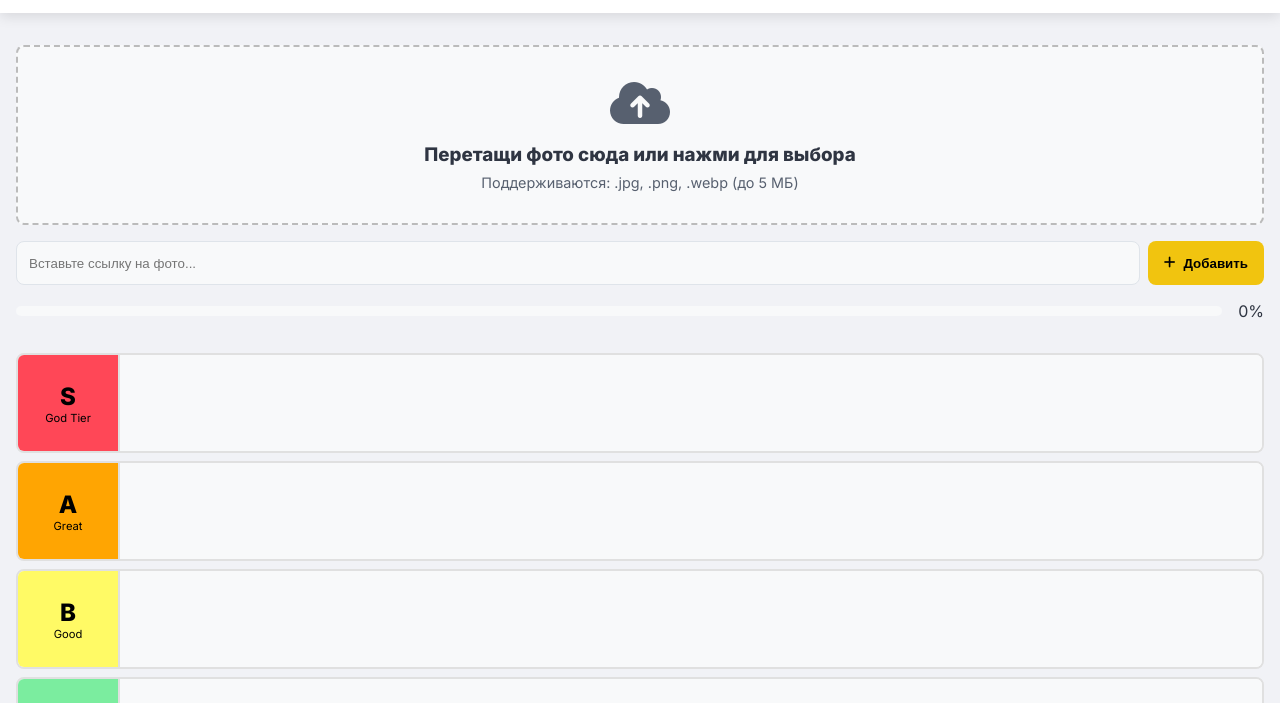
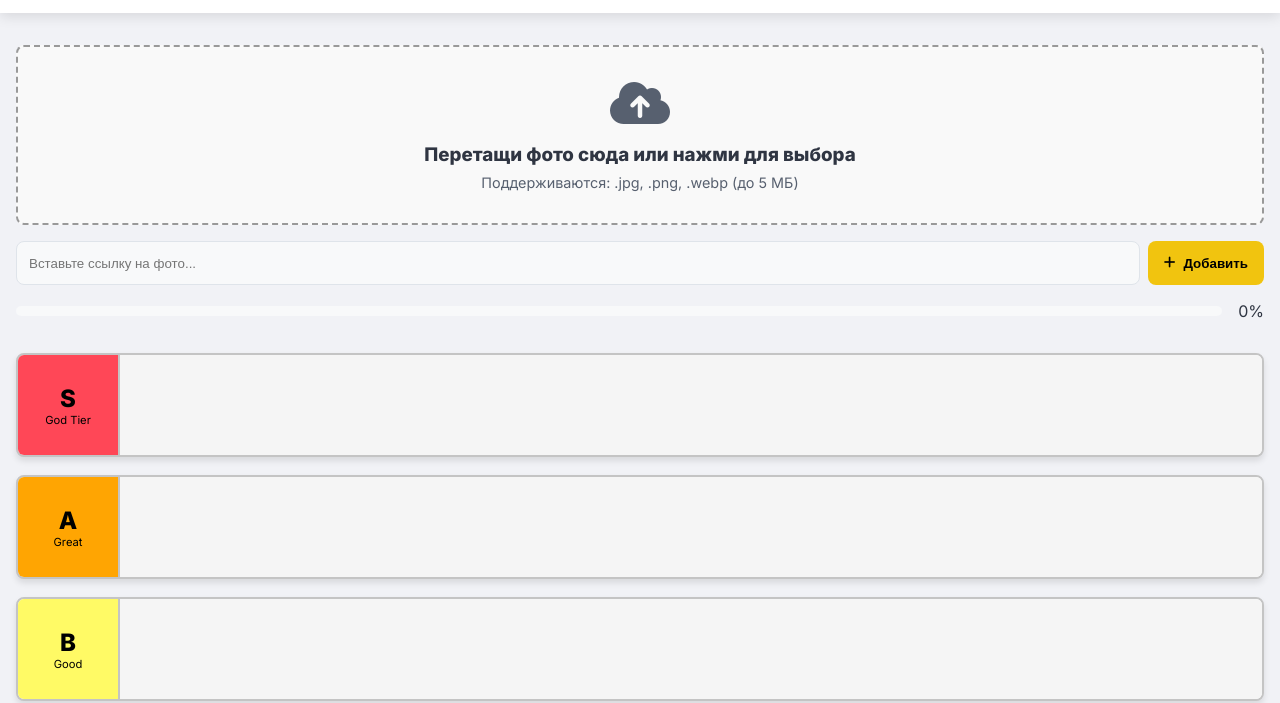
Before and after one commit to hemo777xx/ultra-drink-tier-list, a website with bundled scripts: page index.html in a window 1280 px wide. Both pictures are taken after a click on the button 1124 px from the left and 39 px from the top of the page. Shown: the part 65-768 px from the top of the page. Built offline with nearby package versions, Linux system fonts and the light colour scheme; no server answers.

Commit message:
Update styles.css

```diff
--- a/styles.css
+++ b/styles.css
@@ -337,3 +337,53 @@ body {
     border-top: 2px solid #e0e0e0;
     padding-top: 1rem;
 }
+
+/* === ЧЕТКИЕ ГРАНИЦЫ И ФОН КАРТОЧЕК === */
+
+/* Базовые настройки рядов (для темной темы) */
+.tier-row {
+    border: 2px solid #333;
+    border-radius: 8px;
+    overflow: hidden;
+    margin-bottom: 10px;
+}
+.tier-row__content {
+    min-height: 100px;
+    padding: 10px;
+}
+
+/* СВЕТЛАЯ ТЕМА: Делаем контрастные границы */
+.light-theme .tier-row {
+    border: 2px solid #c4c4c4; /* Темно-серая граница */
+    box-shadow: 0 4px 6px rgba(0,0,0,0.1); /* Легкая тень для объема */
+    background-color: #ffffff;
+}
+.light-theme .tier-row__content {
+    background-color: #f5f5f5; /* Светло-серый фон внутри тира */
+    border-left: 2px solid #c4c4c4;
+}
+
+/* СВЕТЛАЯ ТЕМА: Зона загрузки */
+.light-theme .upload-zone {
+    border: 2px dashed #999 !important;
+    background-color: #f9f9f9 !important;
+}
+
+/* СВЕТЛАЯ ТЕМА: Библиотека */
+.light-theme .library {
+    background: #f5f5f5;
+    border: 2px solid #c4c4c4;
+    border-radius: 8px;
+    padding: 15px;
+    margin-top: 20px;
+}
+
+/* КАРТОЧКИ: Фон, чтобы прозрачные картинки не сливались */
+.drink-card {
+    background-color: #2a2a2a !important; /* Темный фон в темной теме */
+    border: 1px solid #555;
+}
+.light-theme .drink-card {
+    background-color: #ffffff !important; /* Белый фон в светлой теме */
+    border: 1px solid #ccc;
+}
```
